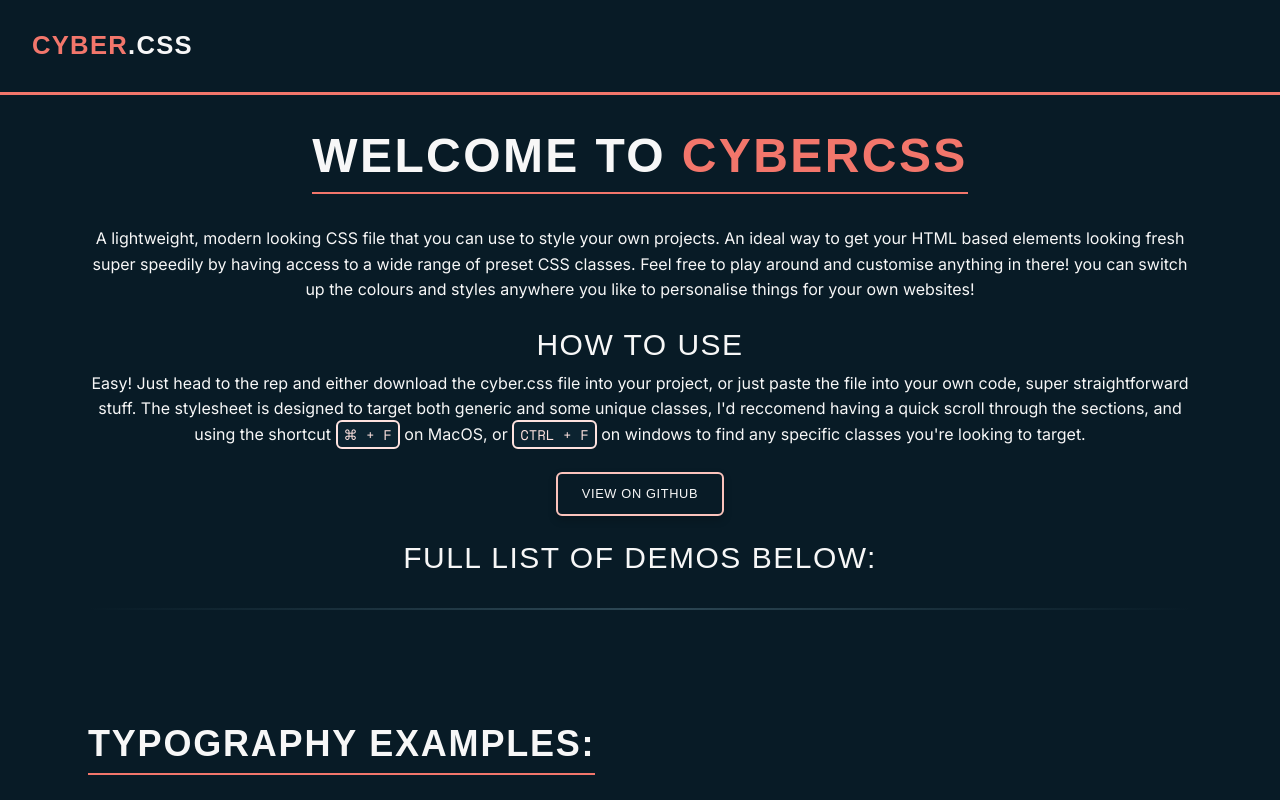
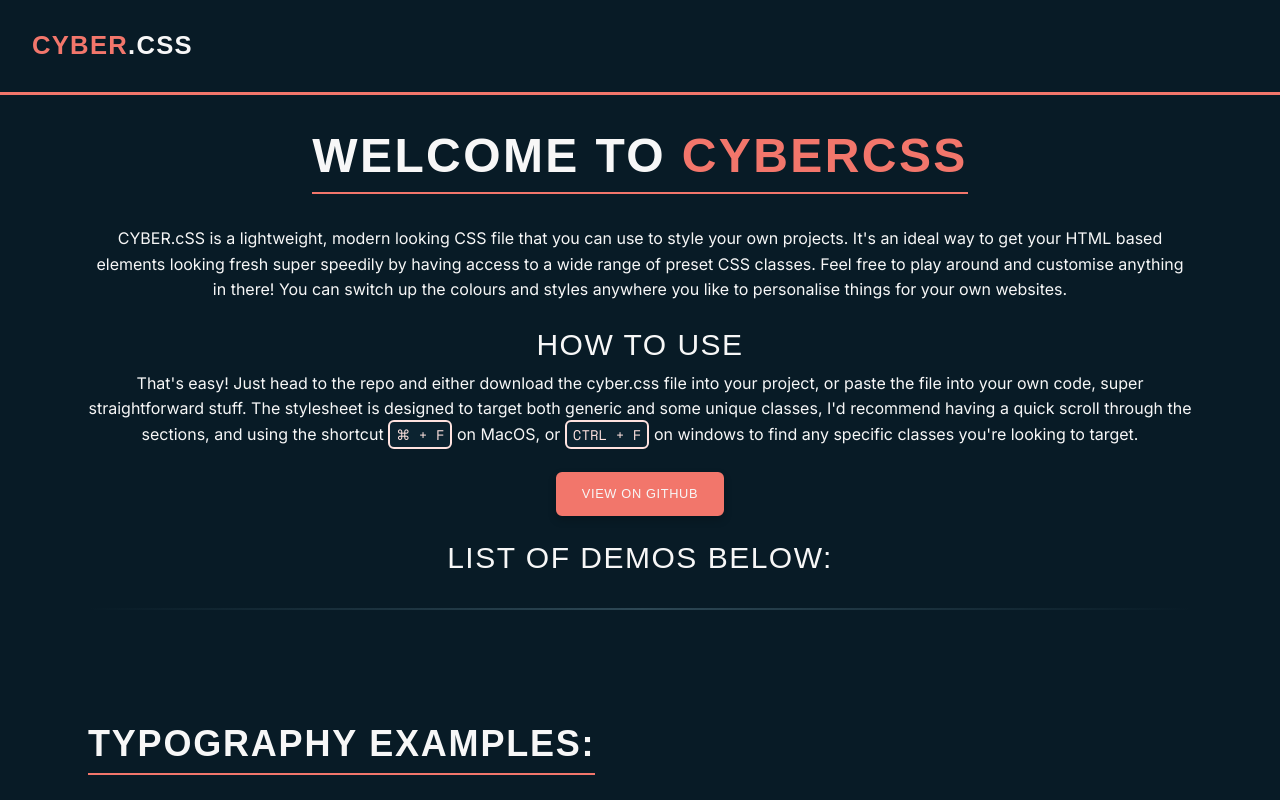
Before and after one commit to Atlis-Ky/CyberCSS-v1, a React (Vite) app: page / in a window 1280 px wide. Shown: the top 800 px of the page. Built offline with nearby package versions, Linux system fonts and the light colour scheme; a web font is replaced by a local one.

Commit message:
content and grammar updates

```diff
--- a/src/components/ContextCard.jsx
+++ b/src/components/ContextCard.jsx
@@ -12,30 +12,30 @@
           </span>
         </h1>
         <p>
-          A lightweight, modern looking CSS file that you can use to style your
-          own projects. An ideal way to get your HTML based elements looking
+          CYBER.cSS is a lightweight, modern looking CSS file that you can use to style your
+          own projects. It's an ideal way to get your HTML based elements looking
           fresh super speedily by having access to a wide range of preset CSS
-          classes. Feel free to play around and customise anything in there! you
+          classes. Feel free to play around and customise anything in there! You
           can switch up the colours and styles anywhere you like to personalise
-          things for your own websites!
+          things for your own websites.
         </p>
 
         <h3 className="mt-3">How To Use</h3>
         <p>
-          Easy! Just head to the rep and either download the cyber.css file into
-          your project, or just paste the file into your own code, super
+          That's easy! Just head to the repo and either download the cyber.css file into
+          your project, or paste the file into your own code, super
           straightforward stuff. The stylesheet is designed to target both
-          generic and some unique classes, I'd reccomend having a quick scroll
+          generic and some unique classes, I'd recommend having a quick scroll
           through the sections, and using the shortcut <code>⌘ + F</code> on MacOS,
           or <code>CTRL + F</code> on windows to find any specific classes you're looking to
           target.
         </p>
 
         <div style={{ marginTop: "1.5rem" }}>
-          <button className="btn-secondary">View on GitHub</button>
+          <button className="btn-primary">View on GitHub</button>
         </div>
 
-        <h3 className="mt-3">Full List of Demos Below:</h3>
+        <h3 className="mt-3">List of Demos Below:</h3>
         <hr />
       </div>
     </section>
```
